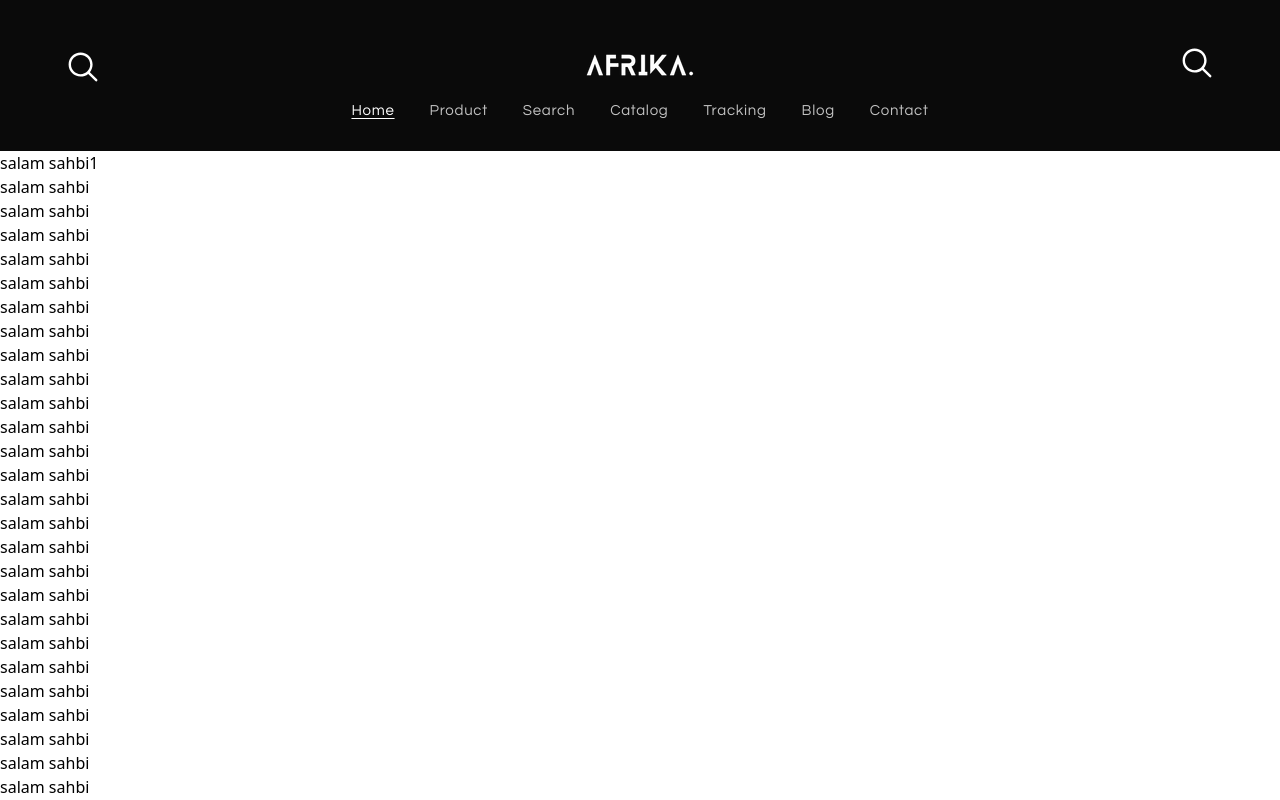
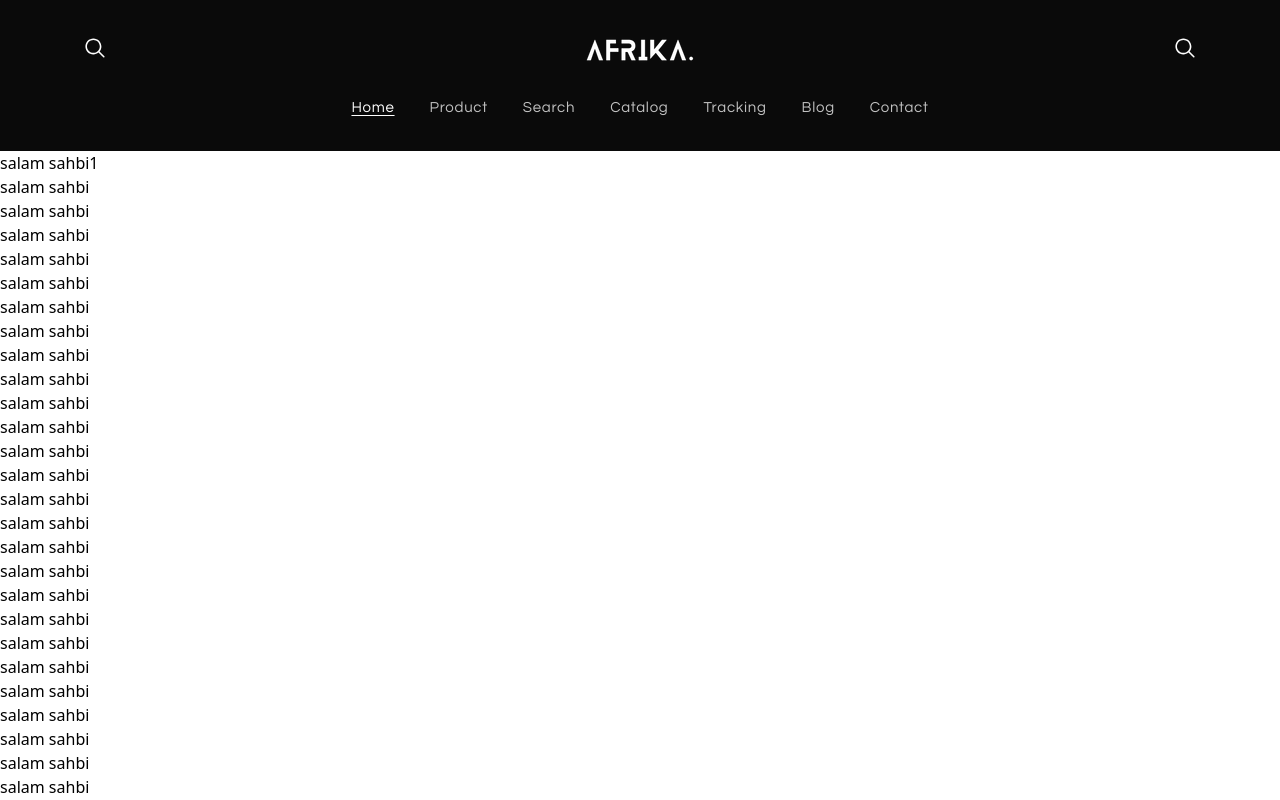
Before and after one commit to StrixWL/react-e-commerce-website, a React (Vite) app: page / in a window 1280 px wide. Shown: the top 800 px of the page. Built offline with nearby package versions, Linux system fonts and the light colour scheme.

Commit message:
fixed header css after installing tailwind ;-;

```diff
--- a/src/components/Header/Header.module.css
+++ b/src/components/Header/Header.module.css
@@ -5,7 +5,7 @@
     left: 0;
     display: flex;
     flex-direction: column;
-    justify-content: center;
+    justify-content: left;
     align-items: center;
     height: 151px;
     width: 100%;
--- a/src/components/Header/UtilitySection/UtilitySection.jsx
+++ b/src/components/Header/UtilitySection/UtilitySection.jsx
@@ -6,16 +6,20 @@ import { Link } from "react-router-dom";
 const UtilitySection = () => {
 	return (
 		<section className={styles["utility-section"]}>
-			<button className={styles.search}>
-				<img src={searchLogo} alt="Search" />
-			</button>
+			<div className={styles["search"]}>
+				<button className={styles["search-button"]}>
+					<img src={searchLogo} alt="Search" />
+				</button>
+			</div>
 			<div className={styles["header-logo"]}>
 				<Link to="/">
 					<img src={headerLogo} alt="Logo" />
 				</Link>
 			</div>
-			<div className={styles.utilities}>
-				<img src={searchLogo} alt="Search" />
+			<div className={styles["search"]}>
+				<button className={styles["search-button"]}>
+					<img src={searchLogo} alt="Search" />
+				</button>
 			</div>
 		</section>
 	);
--- a/src/components/Header/UtilitySection/UtilitySection.module.css
+++ b/src/components/Header/UtilitySection/UtilitySection.module.css
@@ -1,31 +1,33 @@
 
 .utility-section {
-    height: 70px;
+    height: 95px;
     display: flex;
     justify-content: center;
     align-items: center;
-    width: 90%;
-    max-width: 1150px;
+    width: 87%;
+    max-width: 1135px;
 }
 
 .header-logo {
-    flex: 30;
+    flex: 1;
     display: flex;
     justify-content: center;
 }
 
 .search {
+    display: flex;
+}
+
+.search-button {
     border: none;
     background-color: transparent;
     cursor: pointer;
-    width: 26px;
     padding: 0;
-    position: relative;
-    top: 4px;
     flex: 1;
+    width: 24px;
 }
 
-.search img {
+.search-button img {
     width: 100%;
 }
 
```
